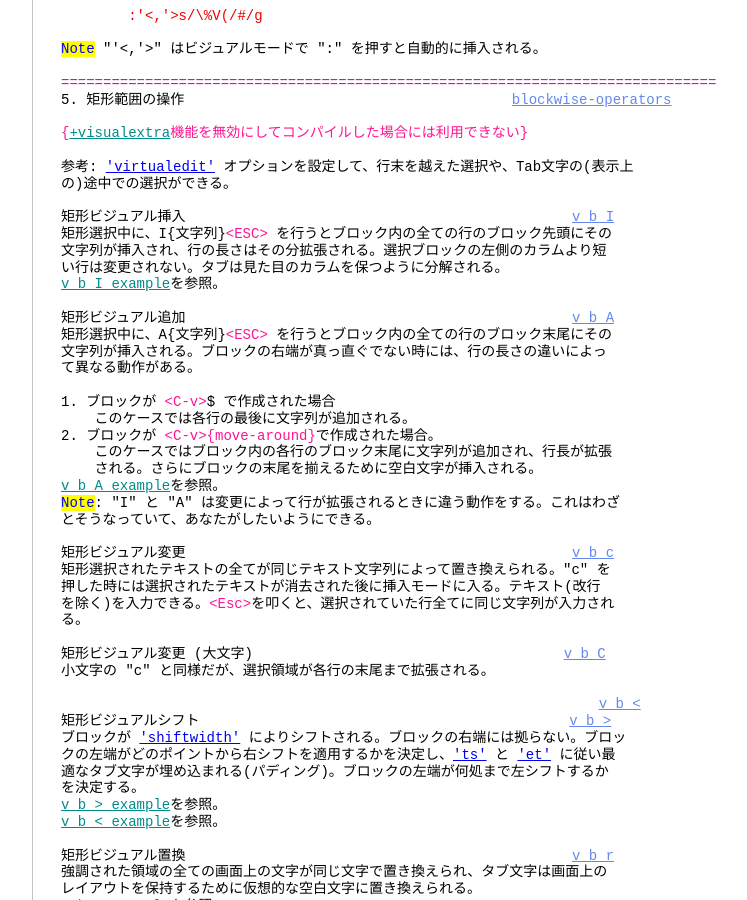
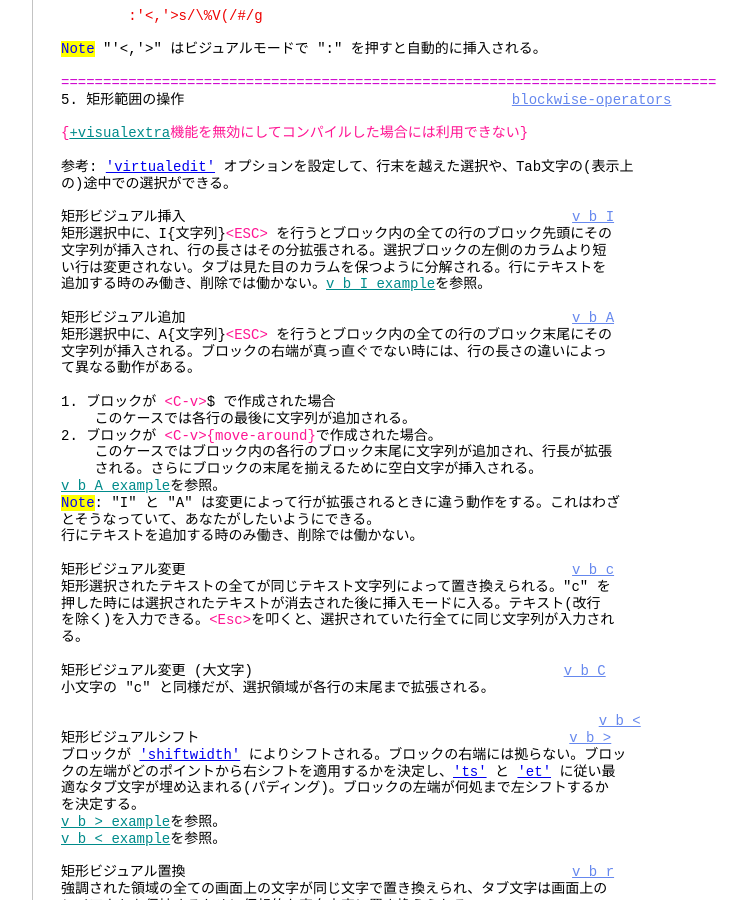
Before and after one commit to vim-jp/vimdoc-ja, a Jekyll site: the page built from visual.html, in a window 1280 px wide and 900 px high, scrolled down 5029 px. Shown: the whole window, without its empty margins (340-1087 px from the left). Built offline with Jekyll 4.4.1, drawn with Linux system fonts in a browser that asks for light colours; nearby versions of some CDN libraries; comment, search, counter and statistics services are not loaded; some of the changed text lies outside the part shown.

Commit message:
Generated by Travis JOB 766.1
https://travis-ci.org/vim-jp/vimdoc-ja-working/builds/282265541

```diff
--- a/visual.html
+++ b/visual.html
@@ -3,7 +3,7 @@ layout: vimdoc
 helpname: 'visual'
 ---
 <div id='vimCodeElement'>
-<a class="Constant" href="visual.html" name="visual.txt">visual.txt</a>&nbsp;&nbsp;&nbsp;&nbsp;For&nbsp;<span class="Identifier">Vim バージョン 8.0.</span>&nbsp;&nbsp;Last change: 2014 Mar 23<br>
+<a class="Constant" href="visual.html" name="visual.txt">visual.txt</a>&nbsp;&nbsp;&nbsp;&nbsp;For&nbsp;<span class="Identifier">Vim バージョン 8.0.</span>&nbsp;&nbsp;Last change: 2017 Sep 02<br>
 <br>
 <br>
 &nbsp;&nbsp;&nbsp;&nbsp;&nbsp;&nbsp;&nbsp;&nbsp;&nbsp;&nbsp;&nbsp;&nbsp;&nbsp;&nbsp;&nbsp;&nbsp;<span class="Identifier">VIMリファレンスマニュアル&nbsp;&nbsp;&nbsp;&nbsp;by Bram Moolenaar</span><br>
@@ -305,8 +305,8 @@ O&nbsp;&nbsp;&nbsp;&nbsp;&nbsp;&nbsp;&nbsp;&nbsp;&nbsp;&nbsp;&nbsp;&nbsp;&nbsp;&
 矩形ビジュアル挿入&nbsp;&nbsp;&nbsp;&nbsp;&nbsp;&nbsp;&nbsp;&nbsp;&nbsp;&nbsp;&nbsp;&nbsp;&nbsp;&nbsp;&nbsp;&nbsp;&nbsp;&nbsp;&nbsp;&nbsp;&nbsp;&nbsp;&nbsp;&nbsp;&nbsp;&nbsp;&nbsp;&nbsp;&nbsp;&nbsp;&nbsp;&nbsp;&nbsp;&nbsp;&nbsp;&nbsp;&nbsp;&nbsp;&nbsp;&nbsp;&nbsp;&nbsp;&nbsp;&nbsp;&nbsp;&nbsp;<a class="Constant" href="visual.html#v_b_I" name="v_b_I">v_b_I</a><br>
 矩形選択中に、I{文字列}<span class="Special">&lt;ESC&gt;</span>&nbsp;を行うとブロック内の全ての行のブロック先頭にその<br>
 文字列が挿入され、行の長さはその分拡張される。選択ブロックの左側のカラムより短<br>
-い行は変更されない。タブは見た目のカラムを保つように分解される。<br>
-<a class="Identifier" href="visual.html#v_b_I_example">v_b_I_example</a>を参照。<br>
+い行は変更されない。タブは見た目のカラムを保つように分解される。行にテキストを<br>
+追加する時のみ働き、削除では働かない。<a class="Identifier" href="visual.html#v_b_I_example">v_b_I_example</a>を参照。<br>
 <br>
 矩形ビジュアル追加&nbsp;&nbsp;&nbsp;&nbsp;&nbsp;&nbsp;&nbsp;&nbsp;&nbsp;&nbsp;&nbsp;&nbsp;&nbsp;&nbsp;&nbsp;&nbsp;&nbsp;&nbsp;&nbsp;&nbsp;&nbsp;&nbsp;&nbsp;&nbsp;&nbsp;&nbsp;&nbsp;&nbsp;&nbsp;&nbsp;&nbsp;&nbsp;&nbsp;&nbsp;&nbsp;&nbsp;&nbsp;&nbsp;&nbsp;&nbsp;&nbsp;&nbsp;&nbsp;&nbsp;&nbsp;&nbsp;<a class="Constant" href="visual.html#v_b_A" name="v_b_A">v_b_A</a><br>
 矩形選択中に、A{文字列}<span class="Special">&lt;ESC&gt;</span>&nbsp;を行うとブロック内の全ての行のブロック末尾にその<br>
@@ -321,6 +321,7 @@ O&nbsp;&nbsp;&nbsp;&nbsp;&nbsp;&nbsp;&nbsp;&nbsp;&nbsp;&nbsp;&nbsp;&nbsp;&nbsp;&
 <a class="Identifier" href="visual.html#v_b_A_example">v_b_A_example</a>を参照。<br>
 <span class="Todo">Note</span>: &quot;I&quot; と &quot;A&quot; は変更によって行が拡張されるときに違う動作をする。これはわざ<br>
 とそうなっていて、あなたがしたいようにできる。<br>
+行にテキストを追加する時のみ働き、削除では働かない。<br>
 <br>
 矩形ビジュアル変更&nbsp;&nbsp;&nbsp;&nbsp;&nbsp;&nbsp;&nbsp;&nbsp;&nbsp;&nbsp;&nbsp;&nbsp;&nbsp;&nbsp;&nbsp;&nbsp;&nbsp;&nbsp;&nbsp;&nbsp;&nbsp;&nbsp;&nbsp;&nbsp;&nbsp;&nbsp;&nbsp;&nbsp;&nbsp;&nbsp;&nbsp;&nbsp;&nbsp;&nbsp;&nbsp;&nbsp;&nbsp;&nbsp;&nbsp;&nbsp;&nbsp;&nbsp;&nbsp;&nbsp;&nbsp;&nbsp;<a class="Constant" href="visual.html#v_b_c" name="v_b_c">v_b_c</a><br>
 矩形選択されたテキストの全てが同じテキスト文字列によって置き換えられる。&quot;c&quot; を<br>
```
